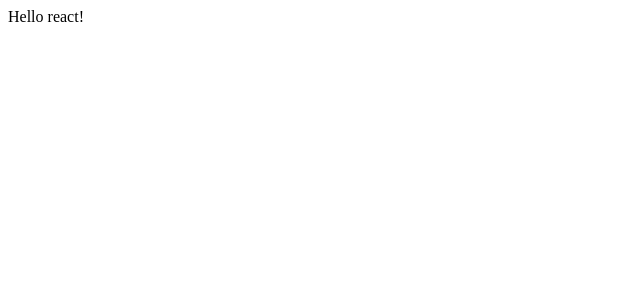
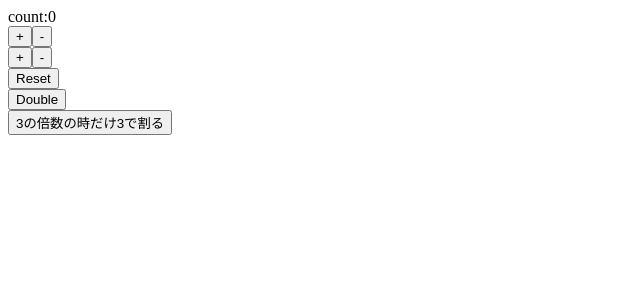
Before and after one commit to YosukeShibazaki/React-Hooks-101, a React (Create React App) app: page / in a window 1280 px wide. Shown: the top 300 px of the page, without its empty margins (0-640 px from the left). Built offline with nearby package versions, Linux system fonts and the light colour scheme.

Commit message:
セクション3 useState

```diff
--- a/src/App.js
+++ b/src/App.js
@@ -1,11 +1,44 @@
-import React from 'react';
+import React,{useState} from 'react';
 //import './App.css';
 
 const App = () => {
+  const [count,setCount] = useState(0); // stateの設定
+  const increment = () => setCount(count + 1); //　関数incrementを定義。countの中身をsetCountで更新。
+  const decrement = () => setCount(count - 1);
+
+  const increment2 = () => setCount( counter => counter + 1);
+  const decrement2 = () => setCount( counter => counter - 1);
+
+  // 演習
+  const reset = () => setCount(0); // カウンターを初期化
+  const double = () => setCount(count * 2); // カウントを2倍
+  const therdSelect = () => setCount( counter => {
+    return counter % 3 === 0? counter / 3 : counter; // 三項演算子を使うと短く書ける。ifでも書けるが長くなる。
+  });
+
   return (
-    <div>
-      Hello react!
-    </div>
+    <> {/* React.Fragmentの略 */}
+      <div>count:{count}</div>
+      <button onClick={() => increment()}>+</button>
+      <button onClick={() => decrement()}>-</button>
+
+      <div>
+        <button onClick={() => increment2()}>+</button>
+        <button onClick={() => decrement2()}>-</button>
+      </div>
+
+      <div>
+        <button onClick={() => reset()}>Reset</button>
+      </div>
+
+      <div>
+        <button onClick={() => double()}>Double</button>
+      </div>
+
+      <div>
+        <button onClick={() => therdSelect()}>3の倍数の時だけ3で割る</button>
+      </div>
+    </>
   );
 }
 
```
